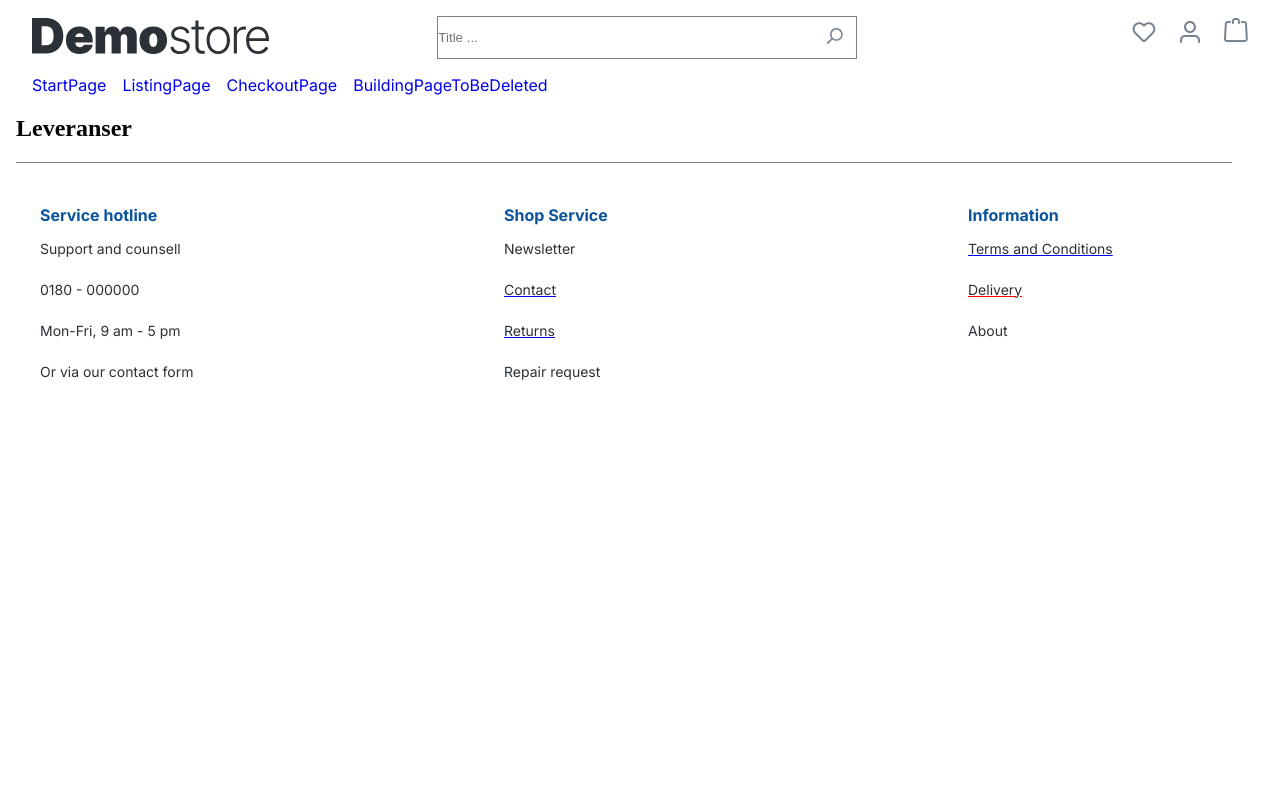
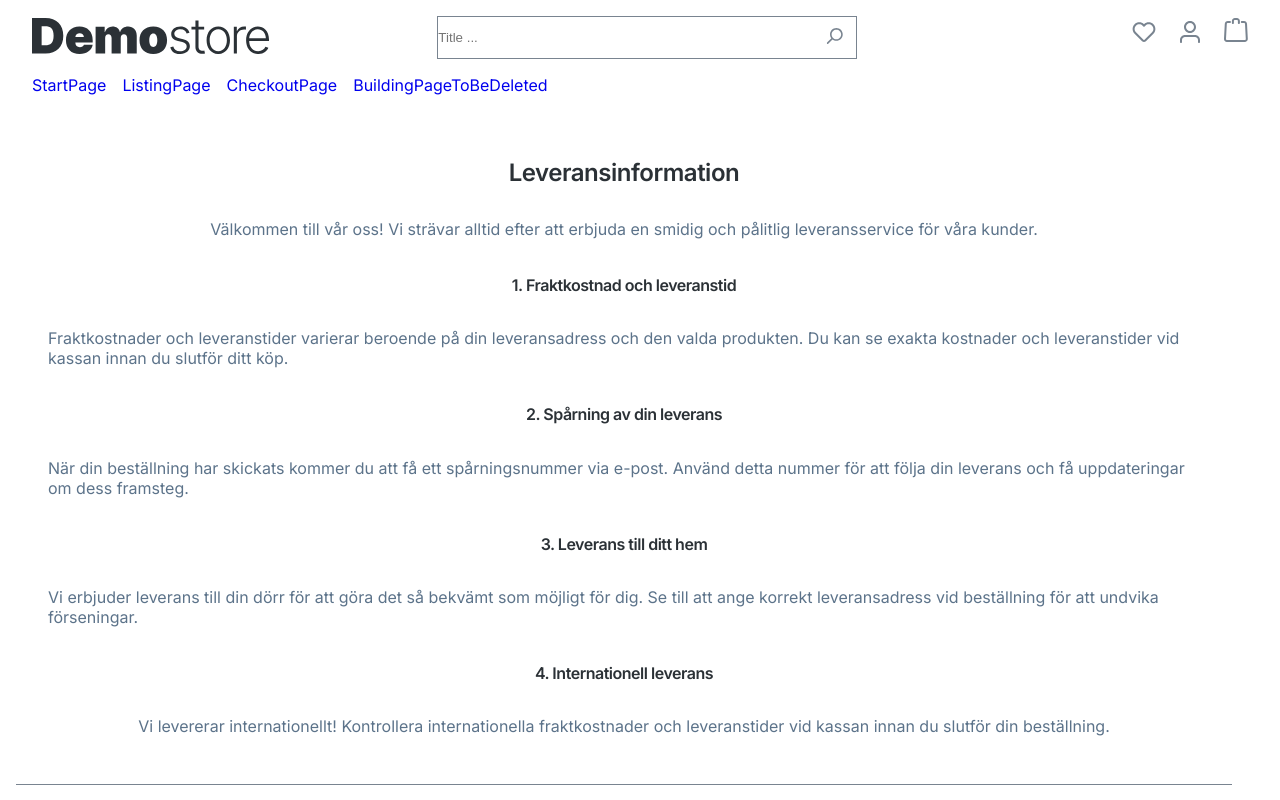
Before and after one commit to EmperorBlizzard/Frontend2Assignment, a React (Vite) app in the folder Frontend2Assignment/: page /deliverypage in a window 1280 px wide. Shown: the top 800 px of the page. Built offline with nearby package versions, Linux system fonts and the light colour scheme.

Commit message:
DeliveryPage

```diff
--- a/Frontend2Assignment/src/Pages/DeliveryPage.jsx
+++ b/Frontend2Assignment/src/Pages/DeliveryPage.jsx
@@ -1,19 +1,75 @@
-import React from 'react'
-import Header from '../components/sections/Header'
-import Footer from "../components/sections/Footer"
+import React from 'react';
+import styled from 'styled-components';
+import Header from '../components/sections/Header';
+import Footer from '../components/sections/Footer';
 
+const DeliveryContainer = styled.div`
+  display: flex;
+  flex-direction: column;
+  align-items: center;
+  padding: 2rem;
+  color: #2b3136;
+  font-family: 'Inter', sans-serif;
+  font-size: 1.5rem;
+  line-height: 1.75rem;
+
+  h1 {
+    font-family: Inter;
+    font-size: 1.5rem;
+    font-style: normal;
+    font-weight: 600;
+    letter-spacing: -0.03rem;
+  }
+
+  h2 {
+    font-family: Inter;
+    font-size: 1rem;
+    font-style: normal;
+    font-weight: 600;
+    letter-spacing: -0.03rem;
+    margin-top: 1rem;
+  }
+
+  p {
+    color: #5c738a;
+    font-family: Inter;
+    font-size: 1rem;
+    font-style: normal;
+    font-weight: 400;
+    line-height: normal;
+    margin-bottom: 1rem;
+  }
+`;
 
 function Delivery() {
   return (
     <div>
       <Header />
-        <h2>Leveranser</h2>
-
+      <DeliveryContainer>
+        <h1>Leveransinformation</h1>
+        <p>
+          Välkommen till vår oss! Vi strävar alltid efter att erbjuda en smidig och pålitlig leveransservice för våra kunder.
+        </p>
+        <h2>1. Fraktkostnad och leveranstid</h2>
+        <p>
+          Fraktkostnader och leveranstider varierar beroende på din leveransadress och den valda produkten. Du kan se exakta kostnader och leveranstider vid kassan innan du slutför ditt köp.
+        </p>
+        <h2>2. Spårning av din leverans</h2>
+        <p>
+          När din beställning har skickats kommer du att få ett spårningsnummer via e-post. Använd detta nummer för att följa din leverans och få uppdateringar om dess framsteg.
+        </p>
+        <h2>3. Leverans till ditt hem</h2>
+        <p>
+          Vi erbjuder leverans till din dörr för att göra det så bekvämt som möjligt för dig. Se till att ange korrekt leveransadress vid beställning för att undvika förseningar.
+        </p>
+        <h2>4. Internationell leverans</h2>
+        <p>
+          Vi levererar internationellt! Kontrollera internationella fraktkostnader och leveranstider vid kassan innan du slutför din beställning.
+        </p>
+      </DeliveryContainer>
       <Footer />
     </div>
-
-
   );
 }
 
-  export default Delivery
+export default Delivery;
```
Lines whose indentation alone changed are shown as unchanged.
